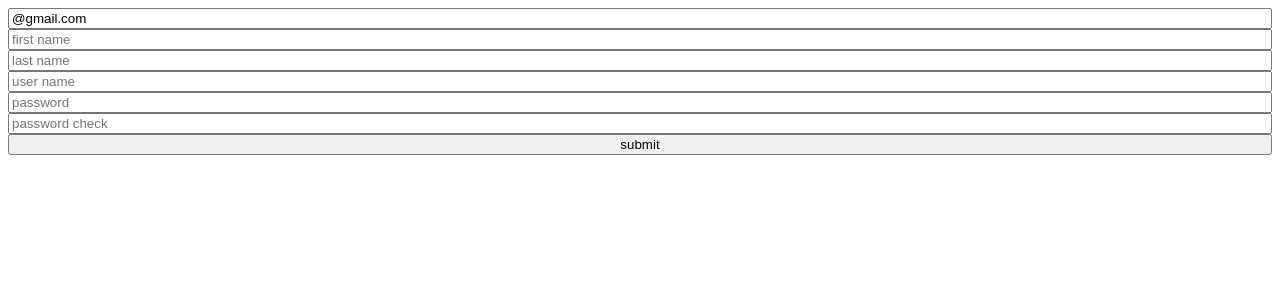
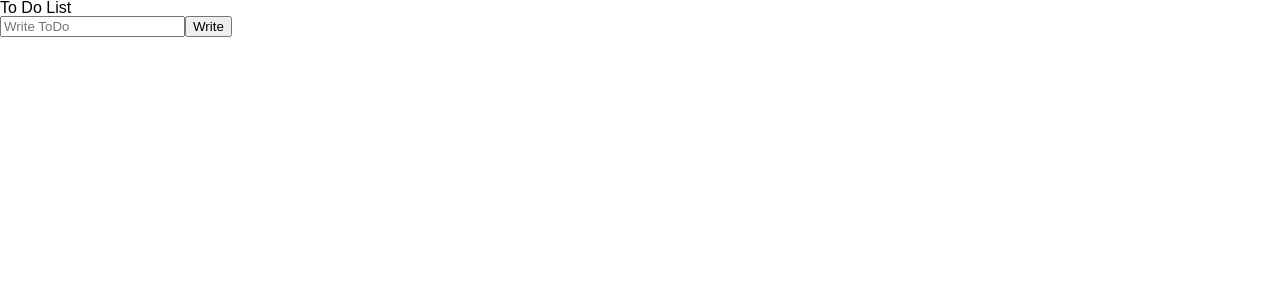
Before and after one commit to ezurno/react-todo, a React (Create React App) app: page / in a window 1280 px wide. Shown: the top 300 px of the page. Built offline with nearby package versions, Linux system fonts and the light colour scheme.

Commit message:
SET: set default todo-list
1. atom에 interface를 걸어주어야 never type이 안걸림 atom이 받는 데이터 값을 미리 정해주도록 하는것이 좋음

2. useRecoilState = useRecoilValue + useSetRecoilState

3. setValue는 register에 등록된 값의 value를 set

```diff
--- a/src/App.tsx
+++ b/src/App.tsx
@@ -1,7 +1,69 @@
 import { createGlobalStyle } from "styled-components";
-import ToDoList from "./ToDoList";
+import ToDoList from "./components/ToDoList";
 
-const GlobalStyle = createGlobalStyle``;
+const GlobalStyle = createGlobalStyle`
+html, body, div, span, applet, object, iframe,
+  h1, h2, h3, h4, h5, h6, p, blockquote, pre,
+  a, abbr, acronym, address, big, cite, code,
+  del, dfn, em, img, ins, kbd, q, s, samp,
+  small, strike, strong, sub, sup, tt, var,
+  b, u, i, center,
+  dl, dt, dd, menu, ol, ul, li,
+  fieldset, form, label, legend,
+  table, caption, tbody, tfoot, thead, tr, th, td,
+  article, aside, canvas, details, embed,
+  figure, figcaption, footer, header, hgroup,
+  main, menu, nav, output, ruby, section, summary,
+  time, mark, audio, video {
+    margin: 0;
+    padding: 0;
+    border: 0;
+    font-size: 100%;
+    font: inherit;
+    vertical-align: baseline;
+  }
+  /* HTML5 display-role reset for older browsers */
+  article, aside, details, figcaption, figure,
+  footer, header, hgroup, main, menu, nav, section {
+    display: block;
+  }
+  /* HTML5 hidden-attribute fix for newer browsers */
+  *[hidden] {
+      display: none;
+  }
+  body {
+    line-height: 1;
+  }
+  menu, ol, ul {
+    list-style: none;
+  }
+  blockquote, q {
+    quotes: none;
+  }
+  blockquote:before, blockquote:after,
+  q:before, q:after {
+    content: '';
+    content: none;
+  }
+  table {
+    border-collapse: collapse;
+    border-spacing: 0;
+  }
+
+  * {
+    box-sizing: border-box;
+  }
+
+  body {
+    font-family: 'Source Sans Pro', sans-serif;
+    background-color: ${(props) => props.theme.bgColor};
+    color: ${(props) => props.theme.textColor};
+
+  }
+
+  a {
+    text-decoration: none;
+  }`;
 
 function App() {
   return (
--- a/src/ToDoList.tsx
+++ /dev/null
@@ -1,111 +0,0 @@
-import React, { useState } from "react";
-import { useForm } from "react-hook-form";
-
-interface IFormData {
-  email: string;
-  firstName: string;
-  lastName: string;
-  userName: string;
-  password: string;
-  passwordCheck: string;
-  extraError?: string;
-} //React Hook Form은 TypeScript로 빌드되었으며, FormData 유형을 정의하여 form 값을 지원할 수 있다
-
-function ToDoList() {
-  /**
-   * register로 등록, watch로 구독, handleSubmit으로 요구조건 충족하는지 체크
-   */
-  const {
-    register,
-    /*watch,*/ handleSubmit,
-    formState: { errors },
-    setError,
-  } = useForm<IFormData>({
-    defaultValues: {
-      email: "@gmail.com", // 초기값도 정해 줄 수 있음
-    },
-  });
-  /*
-    console.log(watch());
-    => watch 함수로 구독한 정보 가져올 수 있음
-*/
-
-  /**
-   * 유효성 검사(handelSubmit) 후 만족 시 실행
-   */
-  const onValid = (data: IFormData) => {
-    if (data.password !== data.passwordCheck) {
-      setError(
-        "passwordCheck",
-        { message: "password is not same." },
-        { shouldFocus: true } // error 발생시 cursor 이동
-      );
-    }
-
-    // setError("extraError", { message: "Server downed." });
-  };
-
-  console.log(errors);
-
-  return (
-    <div>
-      <form
-        style={{ display: "flex", flexDirection: "column" }}
-        onSubmit={handleSubmit(onValid)}
-      >
-        {/* {...}로 풀어쓰기 하여 props 등록 */}
-        <input
-          {...register("email", {
-            required: "E-mail is required",
-
-            pattern: {
-              value: /^[A-Za-z0-9]+@+[A-Za-z0-9]+\.+[A-Za-z0-9]/,
-              message: "plz input email form",
-            },
-          })}
-          placeholder="email"
-        />
-        <span>{errors?.email?.message}</span>
-        <input
-          {...register("firstName", {
-            validate: (value) =>
-              value.includes("lee") ? "illigal name" : true,
-          })} // 유효성 직접 부여 하기
-          placeholder="first name"
-        />
-        <span>{errors?.firstName?.message}</span>
-
-        <input
-          {...register("lastName", {
-            validate: {
-              noLee: (value) => (value.includes("lee") ? "illigal name" : true),
-              noJ: (value) => (value.includes("J") ? "illigal name" : true), // 직접 validate 함수 구현 가능
-            },
-          })}
-          placeholder="last name"
-        />
-        <span>{errors?.lastName?.message}</span>
-
-        <input {...register("userName")} placeholder="user name" />
-        <input
-          {...register("password", {
-            required: "Password is required",
-            minLength: {
-              value: 5,
-              message: "Your password is too short.",
-            },
-          })}
-          placeholder="password"
-        />
-        <span>{errors?.password?.message}</span>
-
-        <input {...register("passwordCheck")} placeholder="password check" />
-        <span>{errors?.passwordCheck?.message}</span>
-
-        <button>submit</button>
-      </form>
-    </div>
-  );
-}
-
-export default ToDoList;
--- /dev/null
+++ b/src/components/ToDoList.tsx
@@ -0,0 +1,68 @@
+import React, { useState } from "react";
+import { useForm } from "react-hook-form";
+import {
+  atom,
+  useRecoilState,
+  useRecoilValue,
+  useSetRecoilState,
+} from "recoil";
+
+interface IForm {
+  toDo: string;
+}
+
+interface IToDo {
+  // 그냥 쓰면 toDoState의 default가 type이 정의가 안되어서 never type이기 때문에 type을 정해주기 위해 사용
+  text: string;
+  id: number;
+  category: "TODO" | "DOING" | "DONE";
+}
+
+const toDoState = atom<IToDo[]>({
+  key: "toDo",
+  default: [],
+});
+
+function ToDoList() {
+  /**
+   *
+   * const value = useRecoilValue(toDoState); // atom으로부터 state를 가져옴
+     const modFn = useSetRecoilState(toDoState); // atom으로부터 state를 수정함
+    밑의 함수와 동일 함
+   */
+  const [toDos, setToDos] = useRecoilState(toDoState);
+
+  const { register, handleSubmit, setValue } = useForm<IForm>();
+
+  const onValid = (data: IForm) => {
+    console.log("add to do", data.toDo);
+    setToDos((oldToDos) => [
+      { text: data.toDo, id: Date.now(), category: "TODO" },
+      ...oldToDos,
+    ]); // 원래 있던 배열을 mutate 하는게 아닌 새로운 array를 반환 하기 위해 {}<IToDo>로 갖춰진 값을 반환
+    setValue("toDo", ""); // register에 등록된 toDo input 을 비어있는 "" 로 set
+  };
+  console.log(toDos);
+
+  return (
+    <div>
+      <h1>To Do List</h1>
+      <form onSubmit={handleSubmit(onValid)}>
+        <input
+          {...register("toDo", {
+            required: "Please write a ToDo",
+          })}
+          placeholder="Write ToDo"
+        />
+        <button>Write</button>
+      </form>
+      <ul>
+        {toDos.map((todo) => (
+          <li key={todo.id}>{todo.text}</li>
+        ))}
+      </ul>
+    </div>
+  );
+}
+
+export default ToDoList;
--- a/src/theme.ts
+++ b/src/theme.ts
@@ -1,6 +1,6 @@
-import { defaultTheme } from "./styled";
+import { DefaultTheme } from "styled-components";
 
-export const theme: defaultTheme = {
+export const theme: DefaultTheme = {
   bgColor: "white",
   textColor: "black",
   accentColor: "gray",
```
Also changed, not shown: src/styled.d.ts (+8 -4 lines).
